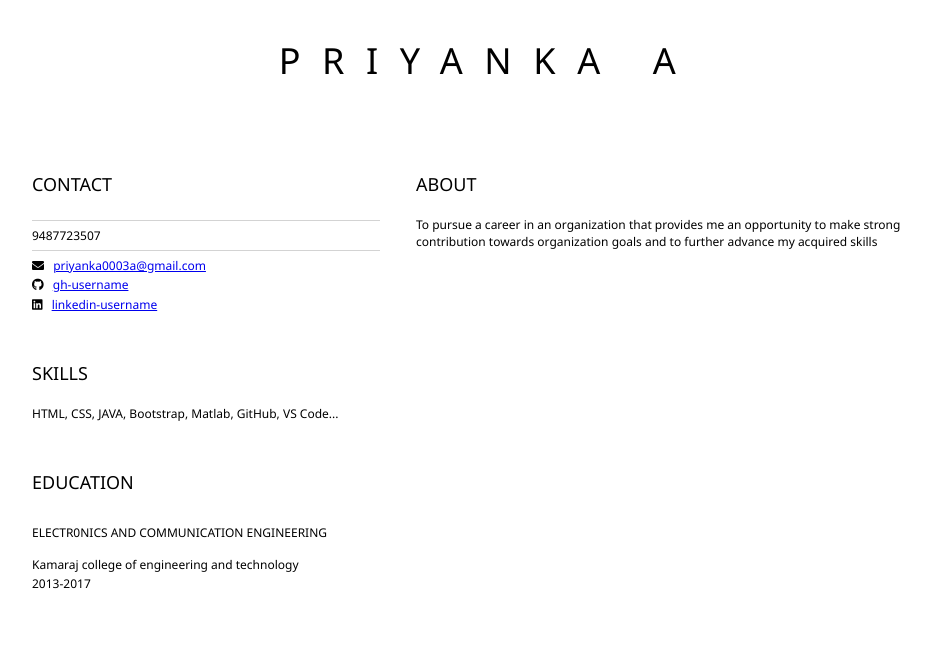
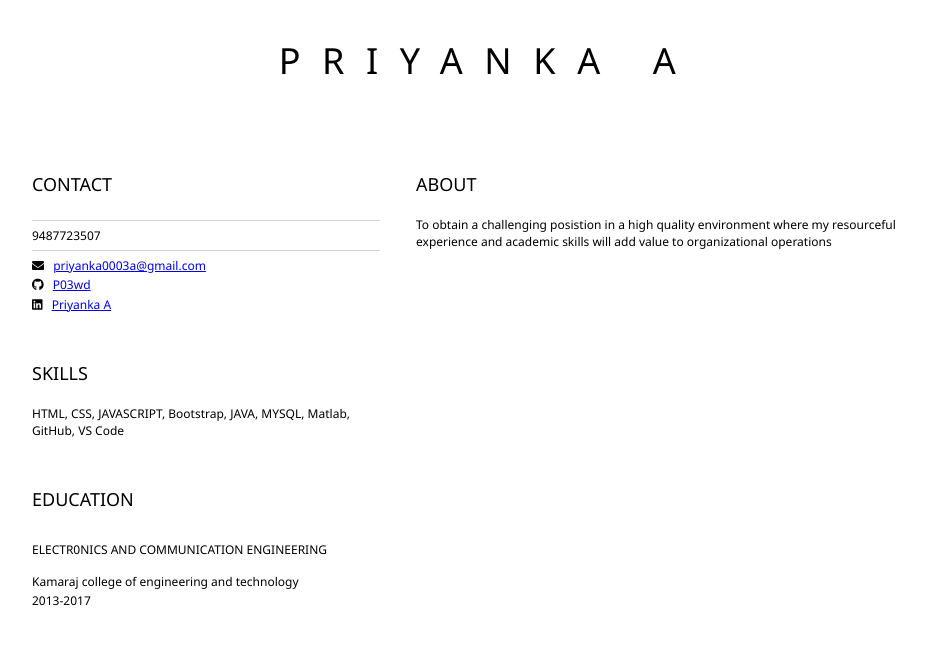
Before and after one commit to P03wd/new1, a plain HTML site: page index.html in a window 1280 px wide. Shown: the whole page, without its empty margins (152-1083 px from the left). Drawn offline with Linux system fonts and the light colour scheme.

Commit message:
Update index.html

```diff
--- a/index.html
+++ b/index.html
@@ -21,15 +21,15 @@
                     </p>
                     <p>
                         <i class="fab fa-github" aria-hidden="true"></i>
-                        <a href="github.com/P03wd">gh-username</a>
+                        <a href="https://github.com/P03wd">P03wd</a>
                     </p>
                     <i class="fab fa-linkedin" aria-hidden="true"></i>
-                        <a href="linkedin.com">linkedin-username</a>
+                        <a href="https://www.linkedin.com/in/priyanka-a-869703340/">Priyanka A</a>
                 </section>
                 <section>
                     <h2>SKILLS</h2>
                     <!--your skills-->
-                    <p>HTML, CSS, JAVA, Bootstrap, Matlab, GitHub, VS Code...</p>
+                    <p>HTML, CSS, JAVASCRIPT, Bootstrap, JAVA, MYSQL, Matlab, GitHub, VS Code</p>
                 </section>
                 <section>
                     <h2>EDUCATION</h2>
@@ -48,8 +48,8 @@
                     <h2>ABOUT</h2>
                     <!--about you-->
                     <p>
-                        To pursue a career in an organization that provides me an opportunity to make strong
-                        contribution towards organization goals and to further advance my acquired skills</p>
+                       To obtain a challenging posistion in a high quality environment where my resourceful
+		       experience and academic skills will add value to organizational operations </p>
                 </section>
             </article>
         </main>
```
